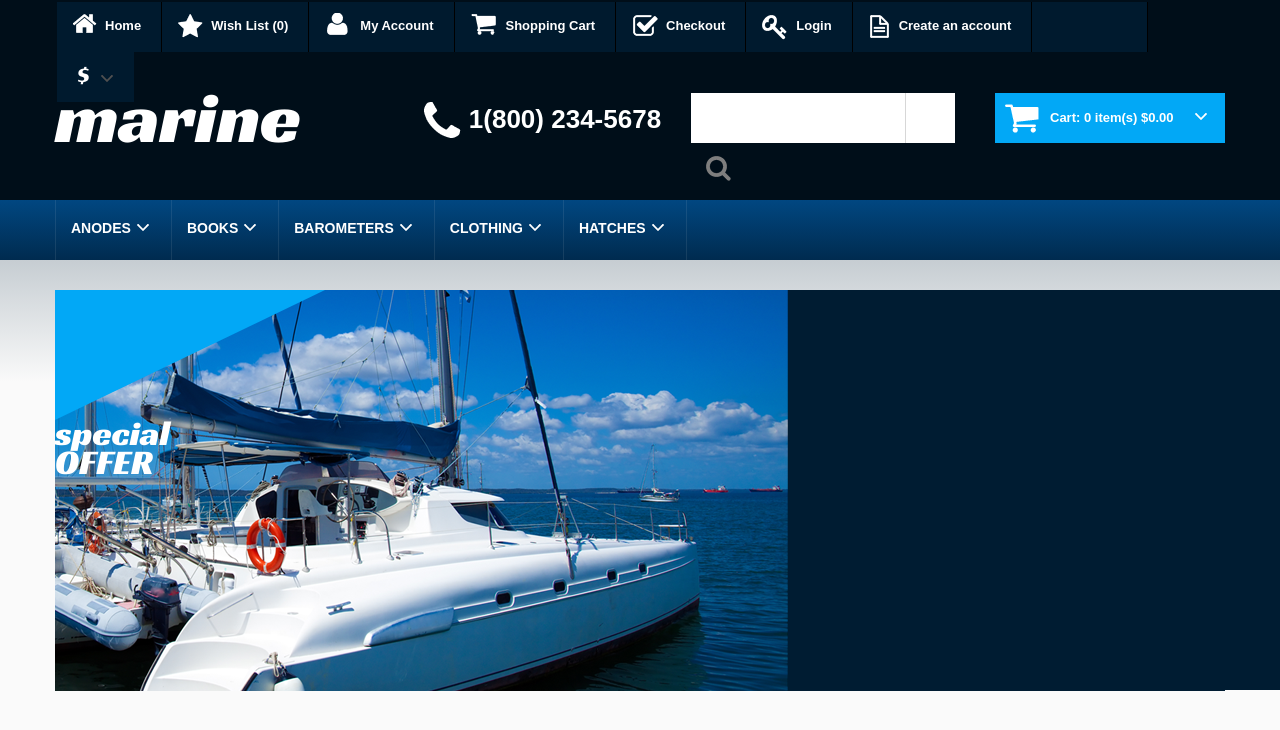
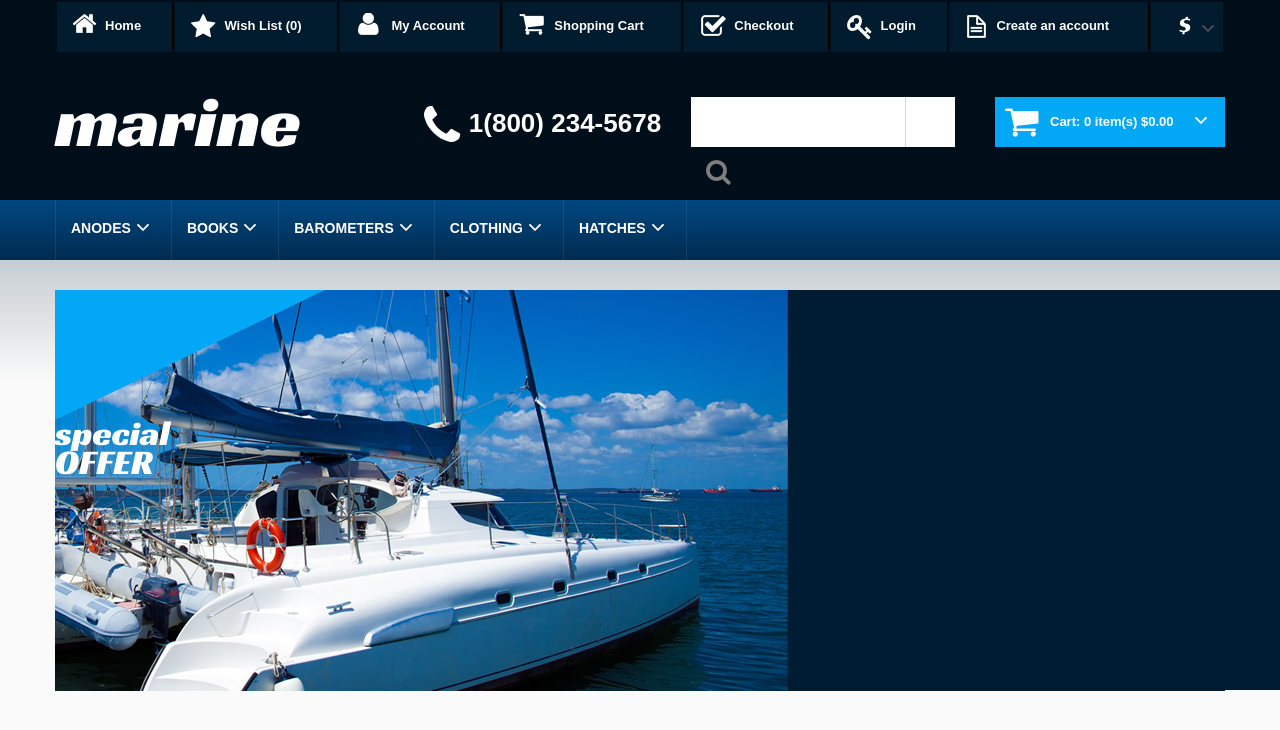
Before and after one commit to Grezzly/Magazine, a plain HTML site: page index.html in a window 1280 px wide. Shown: the top 730 px of the page. Drawn offline with Linux system fonts and the light colour scheme.

Commit message:
fix las td in top menu

```diff
--- a/index.html
+++ b/index.html
@@ -19,7 +19,7 @@
                 <td class="check"><a href="#"><img src="images/check.png"><span>Checkout</span></a></td>
                 <td class="login"><a href="#"><img src="images/login.png"><span>Login</span></a></td>
                 <td class="cracc"><a href="#"><img src="images/cracc.png"><span>Create an account</span></a></td>
-                <td class="empty"></td>
+                <!--<td class="empty"></td>-->
                 <td class="sold"><a href="#"><span>$</span><img src="images/list_arrow.png"></a></td>
             </tr>
         </table>
--- a/style.css
+++ b/style.css
@@ -22,7 +22,7 @@
     width: 1170px;
     height: 50px;
     margin: 0 auto;
-    display: block;
+    /*display: block;*/
 }
 
 .empty {
@@ -33,7 +33,7 @@
 }
 
 #topmenu tr td {
-    display: inline-block;
+    /*display: inline-block;*/
     padding: 0;
     border-right: 1px solid black;
 }
@@ -48,6 +48,7 @@
     color: white;
     font-size: 13px;
     background: #001a2e;
+    position: relative;
 }
 
 #topmenu tr td a:hover {
@@ -75,25 +76,29 @@
 }
 
 #topmenu tr td:last-child {
-    width: 77px;
+    /*width: 162px;*/
     height: 50px;
     border: none;
 }
 
 #topmenu tr td:last-child img {
-    float: right;
-    padding-right: 20px;
-    padding-left: 0;
-    padding-top: 20px;
+    /*float: right;*/
+    /*padding-right: 20px;*/
+    /*padding-left: 0;*/
+    /*padding-top: 20px;*/
+    position: absolute;
+    right: 0;
+    top: 9px;
 }
 
 #topmenu tr td:last-child span {
     font-size: 21px;
     font-family: 'Racing Sans One', cursive;
-    padding-right: 0;
+    padding-right: 32px;
     padding-top: 10px;
     padding-left: 20px;
     font-weight: normal;
+    float: right;
 
 }
 
```
